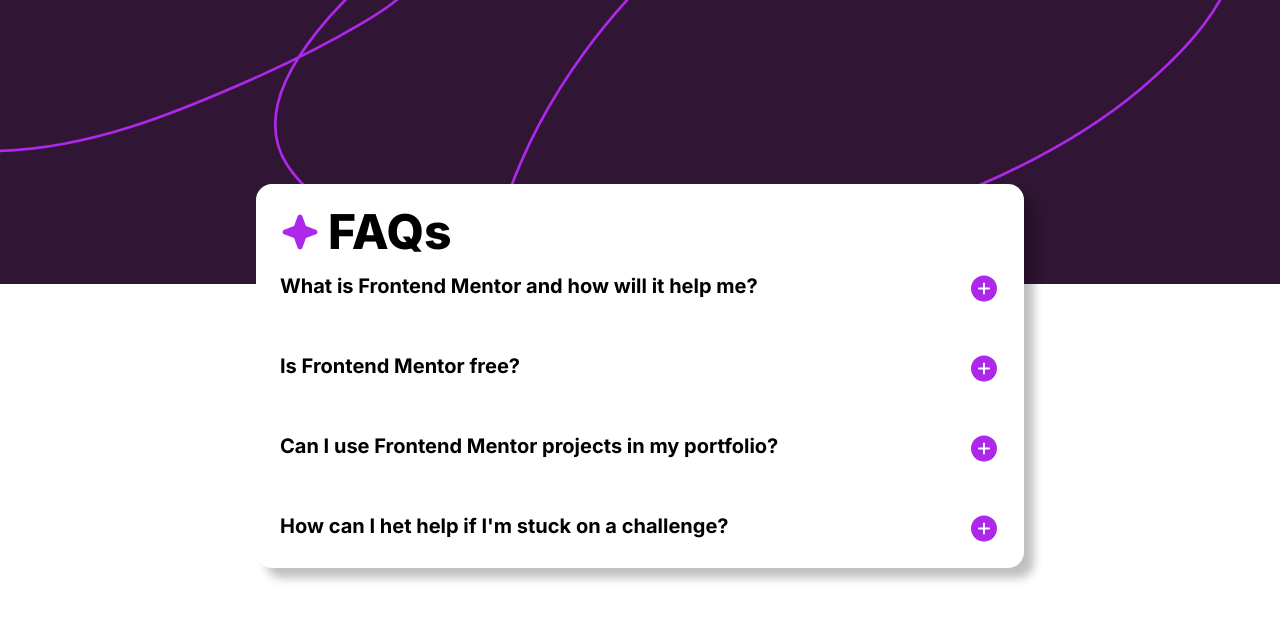
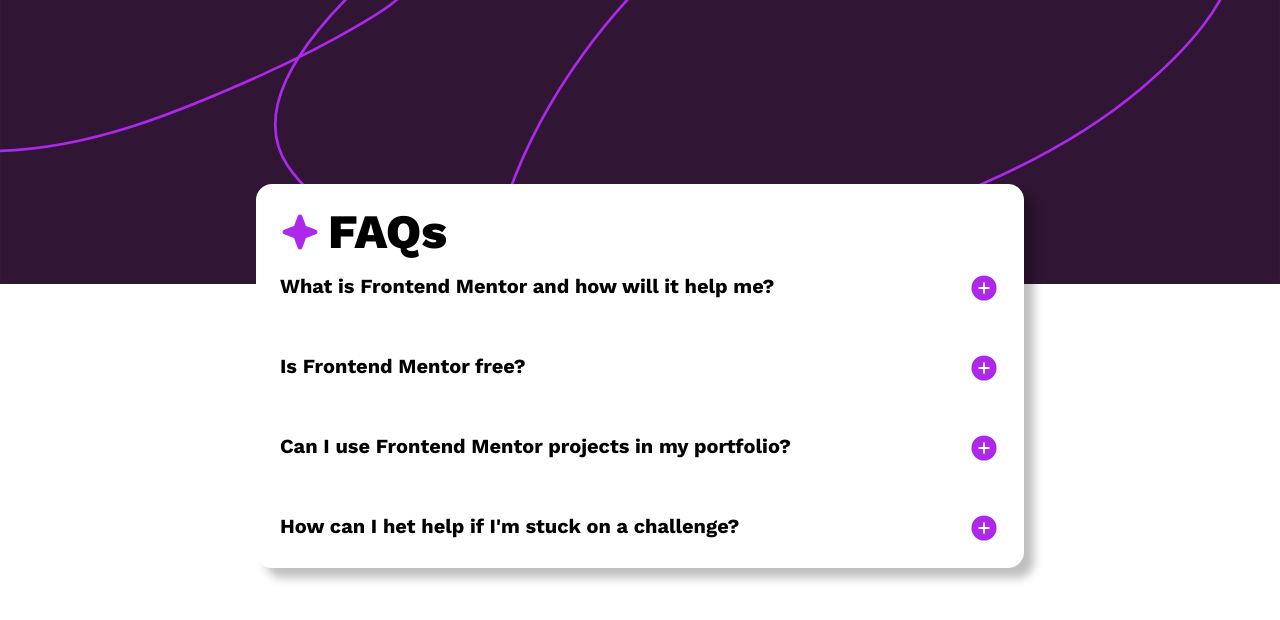
Before and after one commit to Shubhangam333/FAQ-Accordion, a Next.js app: page / in a window 1280 px wide. Shown: the top 620 px of the page. Built offline with nearby package versions, Linux system fonts and the light colour scheme.

Commit message:
final commit

```diff
--- a/src/app/layout.tsx
+++ b/src/app/layout.tsx
@@ -1,8 +1,9 @@
 import type { Metadata } from "next";
-import { Inter } from "next/font/google";
+// import { Inter } from "next/font/google";
+import { Work_Sans } from "next/font/google";
 import "./globals.css";
 
-const inter = Inter({ subsets: ["latin"] });
+const worksans = Work_Sans({ subsets: ["latin"] });
 
 export const metadata: Metadata = {
   title: "Create Next App",
@@ -16,7 +17,7 @@
 }>) {
   return (
     <html lang="en">
-      <body className={inter.className}>{children}</body>
+      <body className={worksans.className}>{children}</body>
     </html>
   );
 }
--- a/src/components/Accordion.tsx
+++ b/src/components/Accordion.tsx
@@ -68,13 +68,15 @@
           <span className="font-bold text-xl text-black">{item.question}</span>
           <div>
             {!isItemOpen && (
+              <Image src={plusIconImage} alt="plus-icon" className="w-8 h-8 " />
+            )}
+            {isItemOpen && (
               <Image
-                src={plusIconImage}
-                alt="plus-icon"
-                className="w-8 h-8 object-cover"
+                src={minusIconImage}
+                alt="minus-icon"
+                className="w-8 h-8 "
               />
             )}
-            {isItemOpen && <Image src={minusIconImage} alt="minus-icon" />}
           </div>
         </div>
         {isItemOpen && <p>{item.answer}</p>}
```
